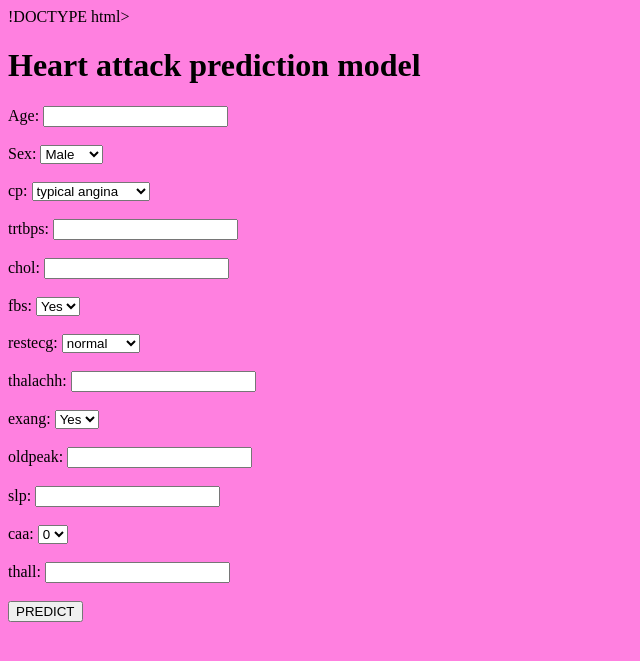
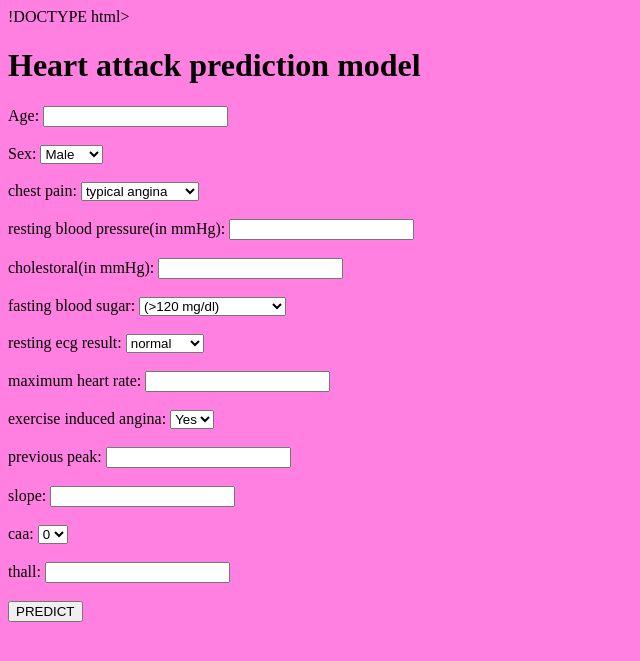
Before and after one commit to Ankita301097/heart_attack-prediction, a Flask app: page / in a window 1280 px wide. Shown: the top 661 px of the page, without its empty margins (0-640 px from the left). Run offline with Flask 2, Linux system fonts and the light colour scheme; parts of the project's set-up code (start-up, migrations or seed data) failed here and were passed over.

Commit message:
need to work on index.html

```diff
--- a/main.py
+++ b/main.py
@@ -38,12 +38,12 @@ def data():
 
 
 
-    result = model.predict([[data]])
+    result = model.predict([data])
     print(result)
 
-    if result == 0:
+    if result[0] == 0:
         Heart_attack = "No"
-    if result == 1:
+    if result[0] == 1:
         Heart_attack = "Yes"
 
     return render_template("index.html",PREDICT_VALUE=Heart_attack)
--- a/requirenment.txt
+++ b/requirenment.txt
@@ -0,0 +1,2 @@
+data set link on kaggle
+"https://www.kaggle.com/datasets/rashikrahmanpritom/heart-attack-analysis-prediction-dataset"
--- a/templates/index.html
+++ b/templates/index.html
@@ -15,27 +15,28 @@
         <label>Sex: </label><select>
             <option value=1> Male</option>
             <option value=0> female</option></select><br><br>
-        <label>cp: </label><select>
+        <label>chest pain: </label><select>
             <option value=1> typical angina</option>
             <option value=2> atypical angina</option>
             <option value=3> non-angina pain</option>
-            <option value=4> asymptomatic</option></select><br><br>
-        <label>trtbps: </label><input type="number" step="any" name="trtbps"><br><br>
-        <lable>chol: </lable><input type="number" step="any" name="cholesterol"><br><br>
-        <lable>fbs: </lable><select>
-            <option value=1> Yes </option>
-            <option value=0> No</option></select><br><br>
-        <label>restecg: </label><select>
+            <option value=4> asymptomatic</option>
+        </select><br><br>
+        <label>resting blood pressure(in mmHg): </label><input type="number" step="any" name="trtbps"><br><br>
+        <lable>cholestoral(in mmHg): </lable><input type="number" step="any" name="chol"><br><br>
+        <lable>fasting blood sugar: </lable><select>
+            <option value=1> (>120 mg/dl)</option>
+            <option value=0> (less than 120 mg/dl)</option></select><br><br>
+        <label>resting ecg result: </label><select>
             <option value=0> normal</option>
             <option value=1> abnormal</option>
             <option value=2> ester</option>
         </select><br><br>
-        <label>thalachh: </label><input type="number" step ="any" name="thalachh"><br><br>
-        <label>exang: </label><select>
+        <label>maximum heart rate: </label><input type="number" step ="any" name="thalachh"><br><br>
+        <label>exercise induced angina: </label><select>
             <option value=1> Yes</option>
             <option value=0> No</option></select><br><br>
-        <label>oldpeak: </label><input type="number" step="any" name="oldpeak"><br><br>
-        <lable>slp: </lable><input type="number" step="any" name="slope"><br><br>
+        <label>previous peak: </label><input type="number" step="any" name="oldpeak"><br><br>
+        <lable>slope: </lable><input type="number" step="any" name="slp"><br><br>
         <lable>caa: </lable><select>
         <option value=0> 0</option>
         <option value=1> 1</option>
```
